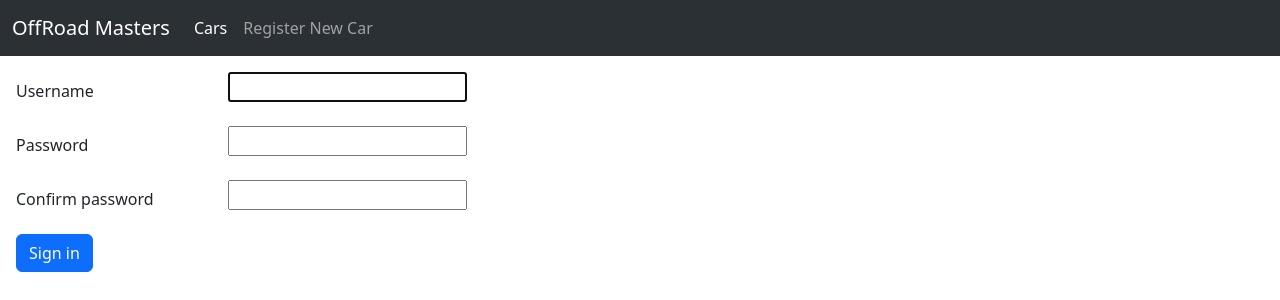
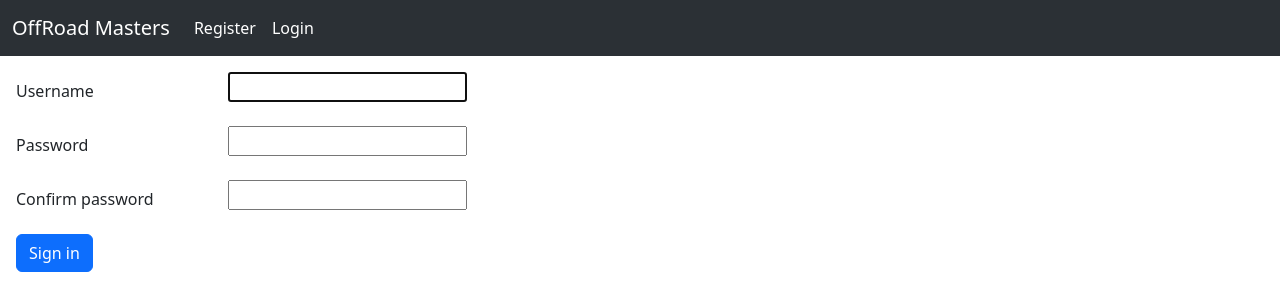
Before and after one commit to rodsantis/car-dealership-webapp, a Django app: page /register/ in a window 1280 px wide. Shown: the top 300 px of the page. Run offline with Django 5.2, Linux system fonts and the light colour scheme.

Commit message:
Edit the layout.html to have basic logic for when the user is logged in or logged out

```diff
--- a/core/templates/layout.html
+++ b/core/templates/layout.html
@@ -19,12 +19,21 @@
                 </button>
                 <div class="collapse navbar-collapse" id="navbarSupportedContent">
                 <ul class="navbar-nav me-auto mb-2 mb-lg-0">
-                    <li class="nav-item">
-                    <a class="nav-link active" aria-current="page" href="{% url 'cars_list' %}">Cars</a>
-                    </li>
-                    <li class="nav-item">
-                    <a class="nav-link" href="{% url 'new_car' %}">Register New Car</a>
-                    </li>
+                    {% if user.is_authenticated %}
+                        <li class="nav-item">
+                        <a class="nav-link active" href="{% url 'new_car' %}">Register New Car</a>
+                        </li>
+                        <li class="nav-item">
+                        <a class="nav-link active" aria-current="page" href="{% url 'logout' %}">Logout</a>
+                        </li>
+                    {% else %}
+                        <li class="nav-item">
+                        <a class="nav-link active" aria-current="page" href="{% url 'register' %}">Register</a>
+                        </li>
+                        <li class="nav-item">
+                        <a class="nav-link active" aria-current="page" href="{% url 'login' %}">Login</a>
+                        </li>
+                    {% endif %}
                 </ul>
                 </div>
             </div>
```
